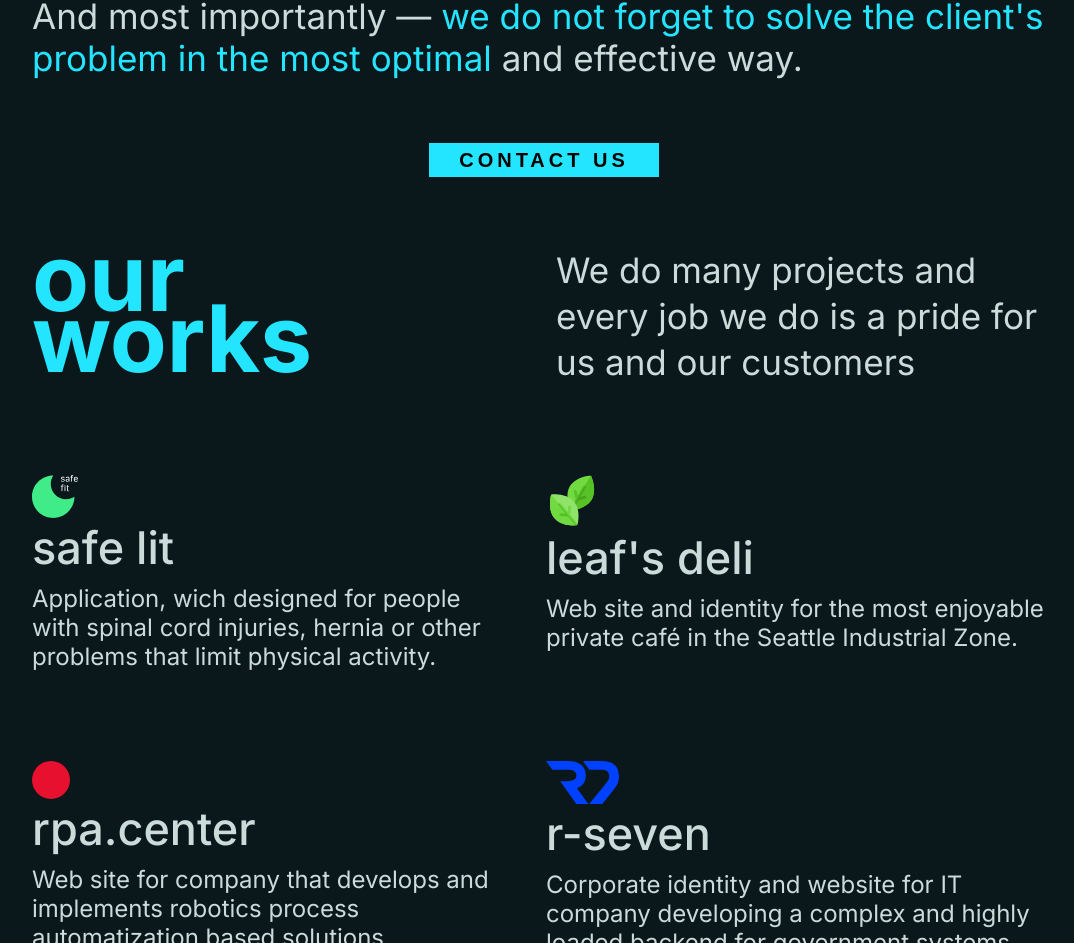
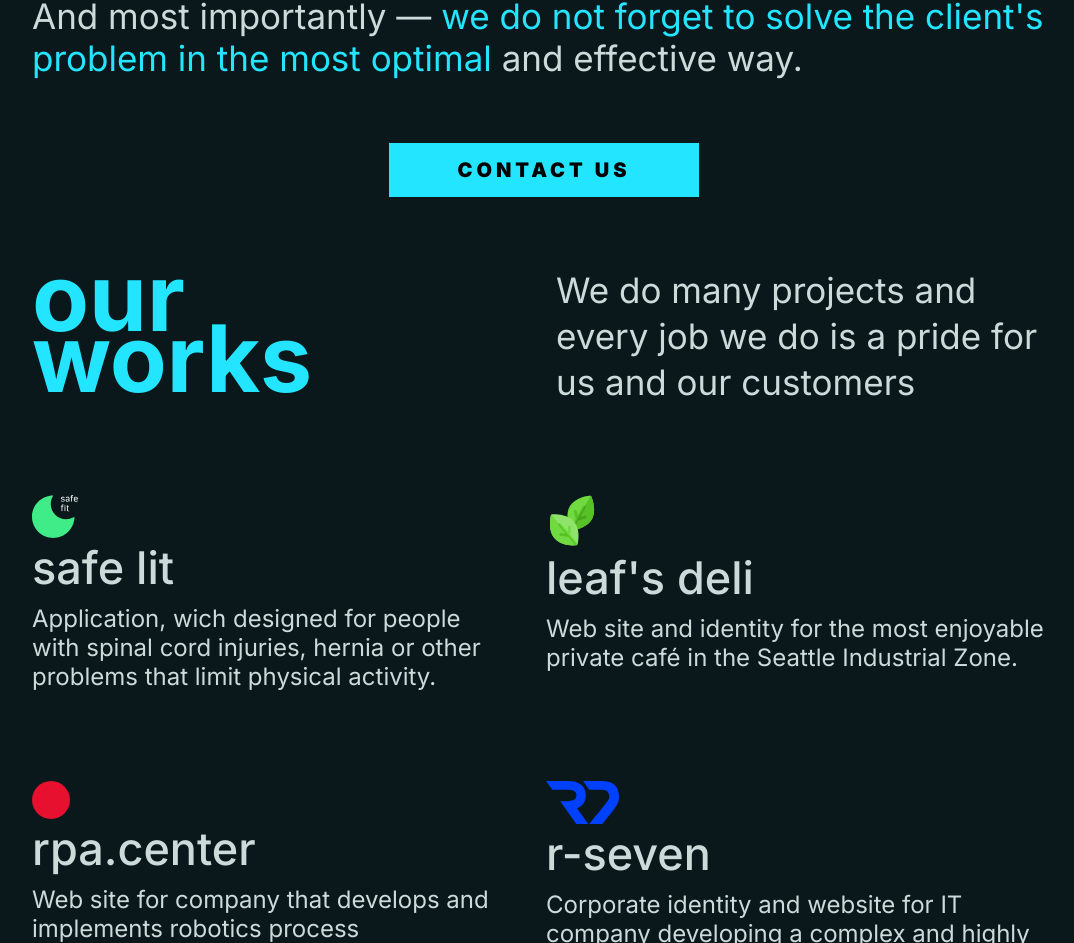
Before and after one commit to MajesticBay/majestic-bay, a React (Create React App) app: page / in a window 1280 px wide. Shown: the part 1669-2612 px from the top of the page, without its empty margins (96-1170 px from the left). Built offline with nearby package versions, Linux system fonts and the light colour scheme.

Commit message:
Work on styling for btn component.

```diff
--- a/src/scss/layout/_btn.scss
+++ b/src/scss/layout/_btn.scss
@@ -1,6 +1,7 @@
 .btn {
-    padding: .2rem 3rem;
+    padding: 1.2rem 6.8rem;
     font-size: 2rem;
+    font-family: 'Inter';
     font-weight: 900;
     line-height: 30.4px;
     letter-spacing: 0.2em;
--- a/src/scss/main.css
+++ b/src/scss/main.css
@@ -84,8 +84,9 @@ a {
 }
 
 .btn {
-  padding: .2rem 3rem;
+  padding: 1.2rem 6.8rem;
   font-size: 2rem;
+  font-family: 'Inter';
   font-weight: 900;
   line-height: 30.4px;
   letter-spacing: 0.2em;
```
Also changed, not shown: 1 other file (tests, documents, lock files or other folders).
